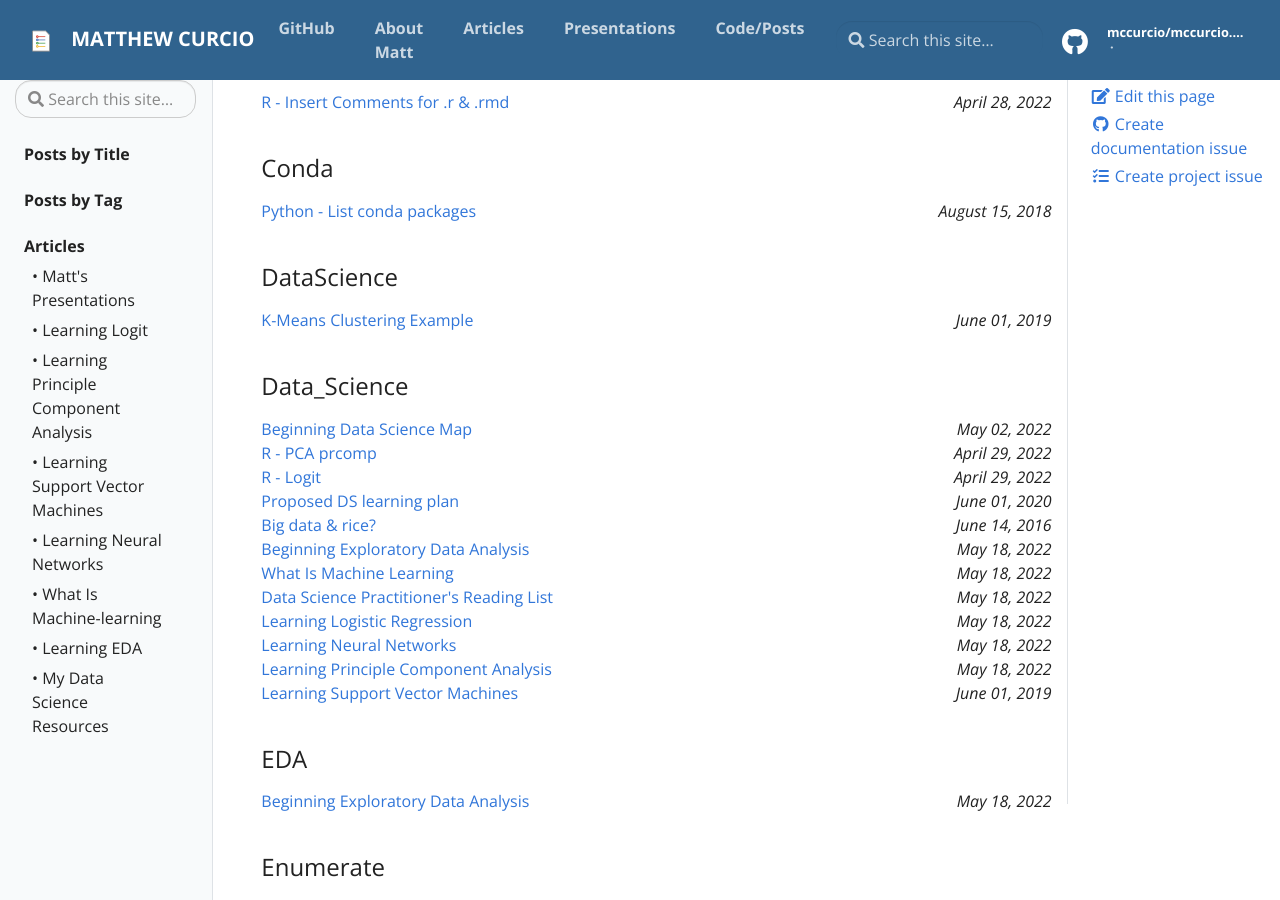
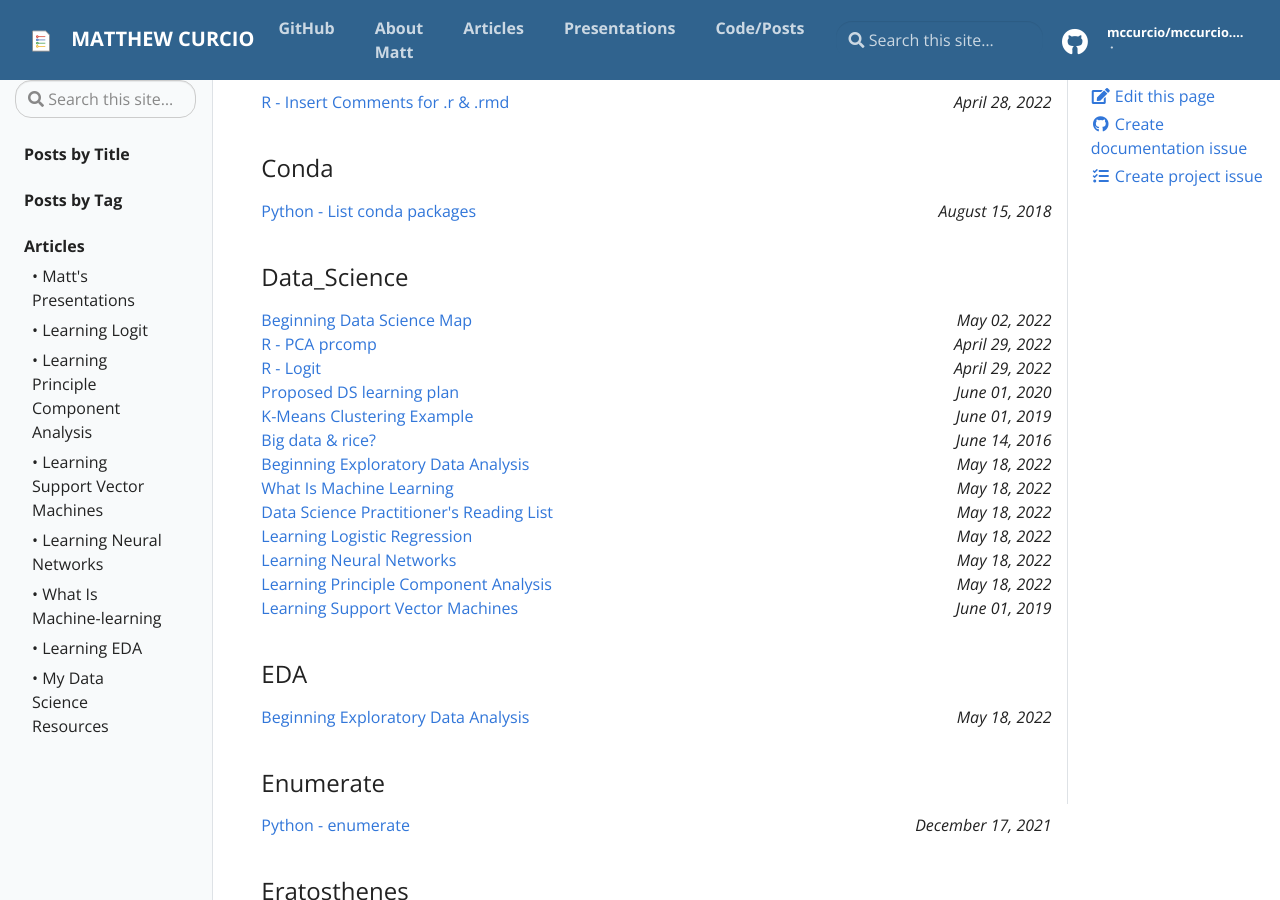
Before and after one commit to mccurcio/mccurcio.github.io, a Jekyll site: the page built from pages/tags.html, in a window 1280 px wide and 900 px high, scrolled down 2085 px. Built offline with Jekyll 4.4.1, drawn with Linux system fonts in a browser that asks for light colours.

Commit message:
Update 2019-06-01-k-means.md

```diff
--- a/_posts/data_science/2019-06-01-k-means.md
+++ b/_posts/data_science/2019-06-01-k-means.md
@@ -1,6 +1,6 @@
 ---
 title: "K-Means Clustering Example"
-tags: Kmeans DataScience
+tags: Kmeans Data_Science
 ---
 
 {% include_relative k-means.html %}
```
